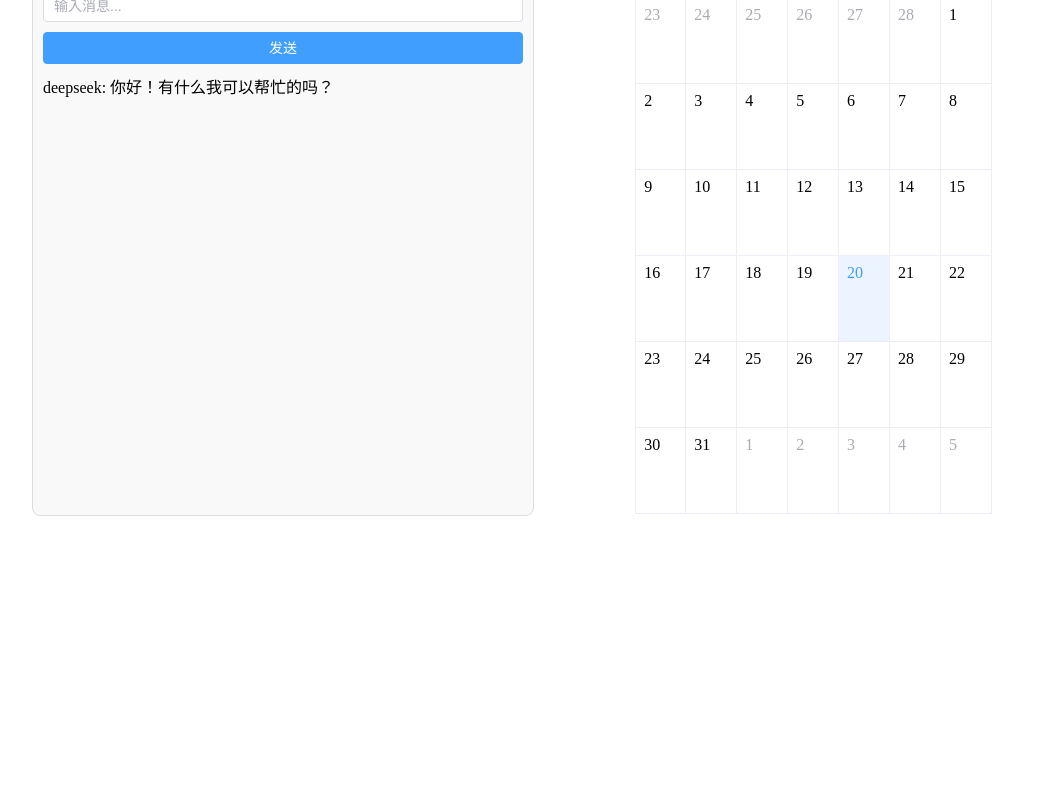
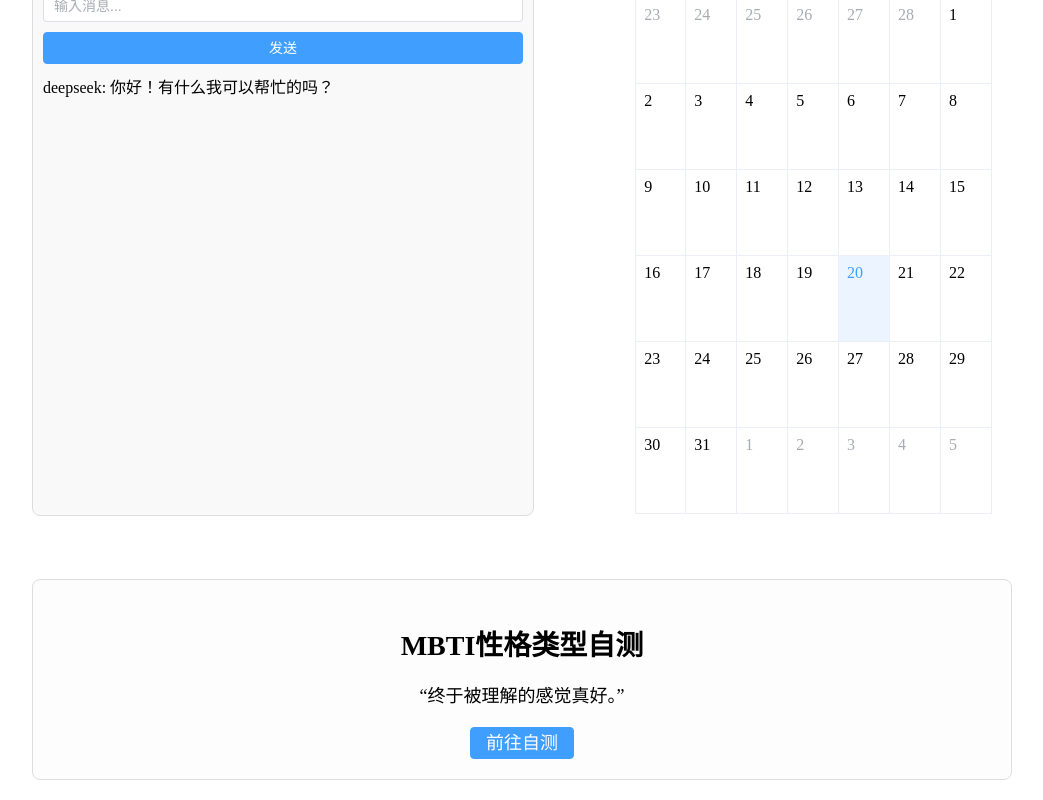
Before and after one commit to Bayeeaa/liushou, a Vue app: page /charity in a window 1280 px wide. Shown: the part 653-1453 px from the top of the page, without its empty margins (118-1161 px from the left). Before the commit the page ends 1222 px from the top, so only its background shows below. Built offline with nearby package versions, Linux system fonts and the light colour scheme.

Commit message:
增加mbti自测

```diff
--- a/src/views/charity/charity.vue
+++ b/src/views/charity/charity.vue
@@ -18,10 +18,12 @@
       <el-row :gutter="20" justify="space-between">
         <el-col :span="12">
           <div class="chat-container">
-            <h1><el-icon><HelpFilled /></el-icon> AI情感分析师</h1>
+            <h1><el-icon>
+                <HelpFilled />
+              </el-icon> AI情感分析师</h1>
             <el-input v-model="userInput" placeholder="输入消息..." @keyup.enter="sendMessage" />
             <el-button type="primary" @click="sendMessage" :loading="loading">发送</el-button>
-            <div v-for="(msg, index) in messages" :key="index" >
+            <div v-for="(msg, index) in messages" :key="index">
               <div v-if="msg.role === 'user'" style="text-align: right;">用户: {{ msg.content }}</div>
               <div v-if="msg.role === 'ai'" style="text-align: left;">deepseek: {{ msg.content }}</div>
             </div>
@@ -32,6 +34,13 @@
           <el-calendar v-model="value" />
         </el-col>
       </el-row>
+      <section class="mbti-section">
+        <h2>MBTI性格类型自测</h2>
+        <p>“终于被理解的感觉真好。”</p>
+        <el-button type="primary" @click="jumpToMBTI" style="font-size: 18px;">
+          前往自测
+        </el-button>
+      </section>
     </el-main>
   </el-container>
 </template>
@@ -81,6 +90,10 @@ const sendMessage = async () => {
 
   loading.value = false;
 };
+// 点击按钮跳转到外部 MBTI 自测网址
+const jumpToMBTI = () => {
+  window.open('https://www.16personalities.com/ch/', '_blank');
+};
 </script>
 
 <style>
@@ -108,8 +121,10 @@ const sendMessage = async () => {
 }
 
 .chat-messages {
-  flex-grow: 1; /* 让聊天消息区填充剩余空间 */
-  overflow-y: auto; /* 当内容超出时显示滚动条 */
+  flex-grow: 1;
+  /* 让聊天消息区填充剩余空间 */
+  overflow-y: auto;
+  /* 当内容超出时显示滚动条 */
   max-height: 200px;
   overflow-y: auto;
   padding: 5px;
@@ -166,4 +181,29 @@ const sendMessage = async () => {
   height: 2px;
   background-color: red;
 }
+.survey-embed {
+  margin-top: 30px;
+  padding: 20px;
+  background: #f8f8f8; /* 根据需要 */
+}
+
+.mbti-section {
+  margin-top: 30px;
+  padding: 20px;
+  background: #fdfdfd;
+  border: 1px solid #ddd;
+  border-radius: 8px;
+  text-align: center;
+}
+
+.mbti-section h2 {
+  font-size: 28px;
+  margin-bottom: 10px;
+}
+
+.mbti-section p {
+  font-size: 18px;
+  margin-bottom: 20px;
+}
+
 </style>
```
